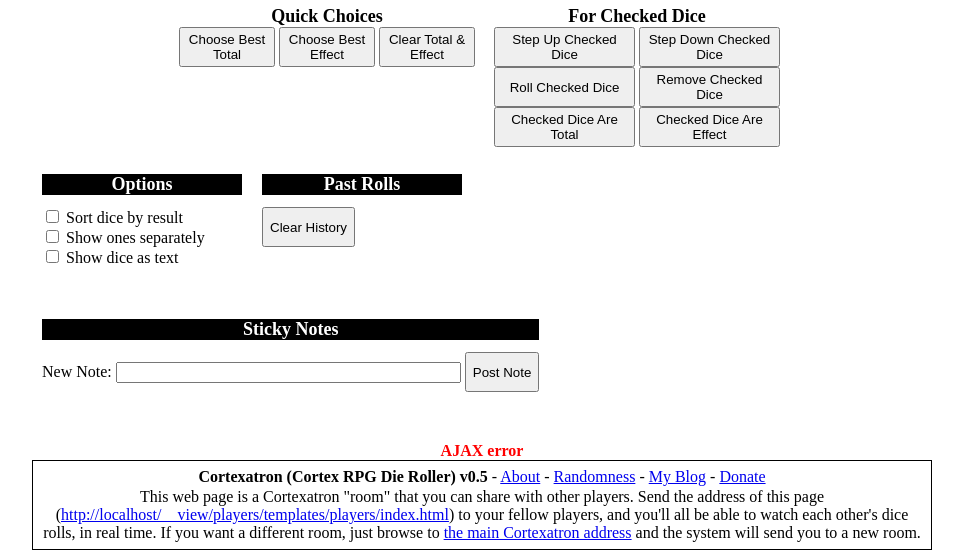
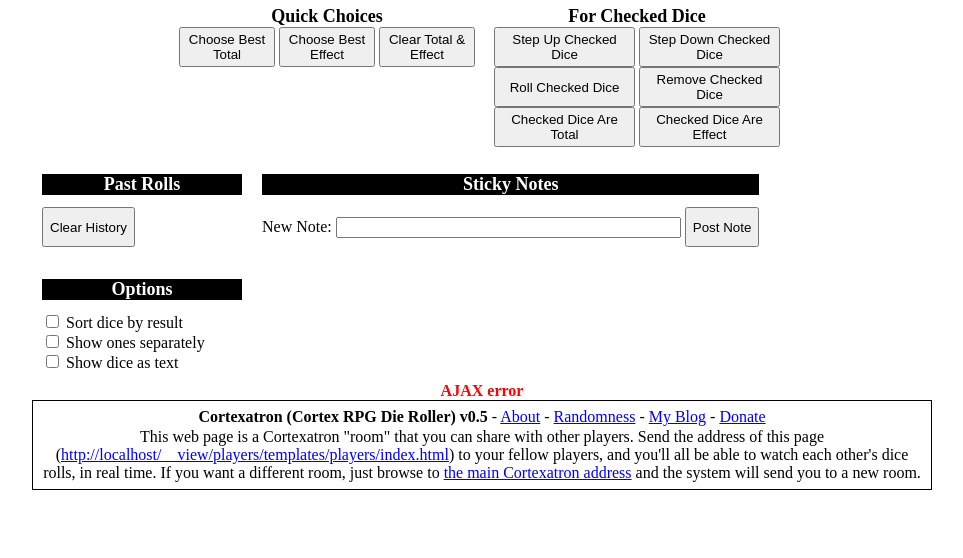
Before and after one commit to dbisdorf/cortex-roller, a Django app: template players/templates/players/index.html in a window 1280 px wide. Shown: the part 261-819 px from the top of the page, without its empty margins (158-1121 px from the left). After the commit the page ends 751 px from the top, so only its background shows below. Run offline with Django 3.2, Linux system fonts and the light colour scheme; the template is opened without the code that fills it, so the values that code supplies are empty.

Commit message:
Rearrange boxes under dice controls.

```diff
--- a/players/static/players/style.css
+++ b/players/static/players/style.css
@@ -121,7 +121,6 @@ button {
 
 .bottom-box {
 	min-width: 200px;
-	min-height: 125px;
 	padding: 10px;
 	float: left;
 }
@@ -208,7 +207,7 @@ button {
 	}
 }
 
-@media (max-width: 500px) {
+@media (max-width: 600px) {
 	.small-bottom-box {
 		width: 95%;
 	}
--- a/players/templates/players/index.html
+++ b/players/templates/players/index.html
@@ -355,6 +355,20 @@
 
 <div class='bottom-info'>
 
+<div class='bottom-box large-bottom-box'>
+<h1>Past Rolls</h1>
+<div id='past-rolls' aria-live="polite"></div>
+<button id="clear-history">Clear History</button>
+</div>
+
+<div class='bottom-box small-bottom-box'>
+<h1>Sticky Notes</h1>
+<div id='message-table' aria-live="polite"></div>
+<label for="message-text">New Note:</label>
+<input type='text' size='40' name='message-text' id='message-text'/>
+<button class="baseline-button" id="post-message">Post Note</button>
+</div>
+
 <div class="bottom-box small-bottom-box">
 <h1>Options</h1>
 <input type="checkbox" id="sort-result" name="sort-result">
@@ -365,23 +379,6 @@
 <br>
 <input type="checkbox" id="text-result" name="text-result">
 <label for="text-result">Show dice as text</label>
-</div>
-
-<div class='bottom-box small-bottom-box'>
-<h1>Past Rolls</h1>
-<div id='past-rolls' aria-live="polite"></div>
-<button id="clear-history">Clear History</button>
-</div>
-
-<div class='bottom-box large-bottom-box'>
-<h1>Sticky Notes</h1>
-<div id='message-table' aria-live="polite">
-</div>
-
-<label for="message-text">New Note:</label>
-<input type='text' size='40' name='message-text' id='message-text'/>
-<button class="baseline-button" id="post-message">Post Note</button>
-
 </div>
 
 </div>
```
